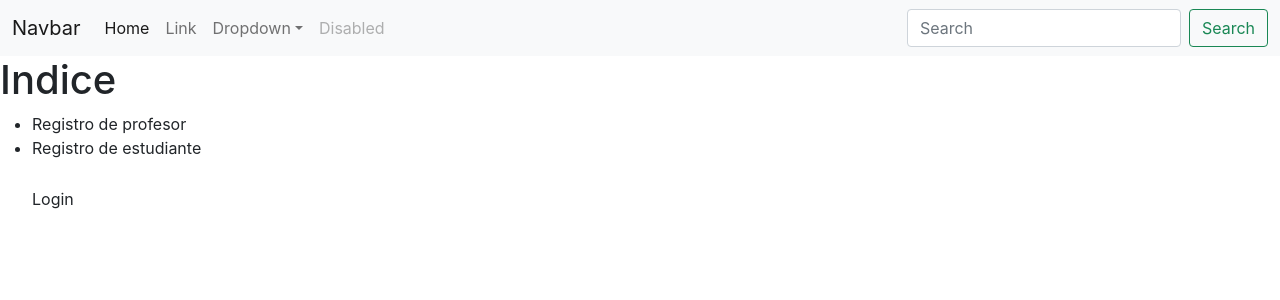
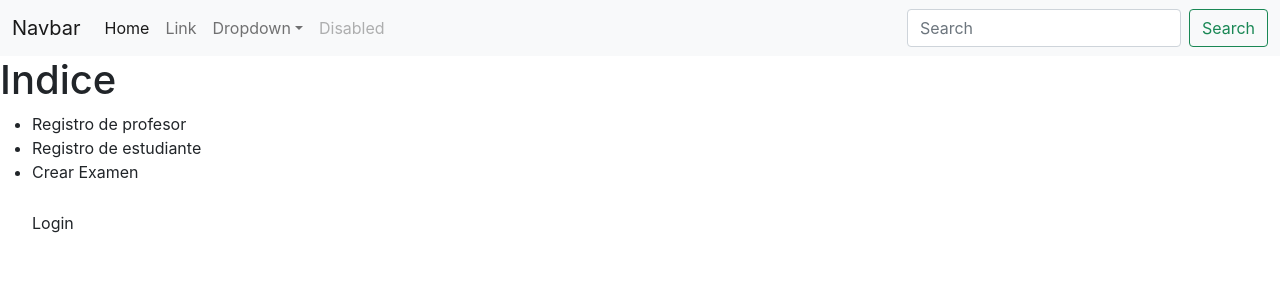
Before and after one commit to FelipeBarretoB/next.js-class-app, a Next.js app in the folder class-app/: page / in a window 1280 px wide. Shown: the top 300 px of the page. Built offline with nearby package versions, Linux system fonts and the light colour scheme.

Commit message:
se empiezan a crear las paginas de examenes

```diff
--- a/class-app/pages/index.js
+++ b/class-app/pages/index.js
@@ -8,6 +8,7 @@ export default function Home() {
       <ul>
         <li><Link href="/register/profesor">Registro de profesor</Link></li>
         <li><Link href="/register/estudiante">Registro de estudiante</Link></li>
+        <li><Link href="/register/estudiante">Crear Examen</Link></li>
         <h6><Link href="https://www.youtube.com/watch?v=xvFZjo5PgG0"> c: </Link></h6>
         <Link href="/login">Login</Link>
       </ul>
```
Also changed, not shown: class-app/pages/Test/[test].js (added, +6 -0 lines).
